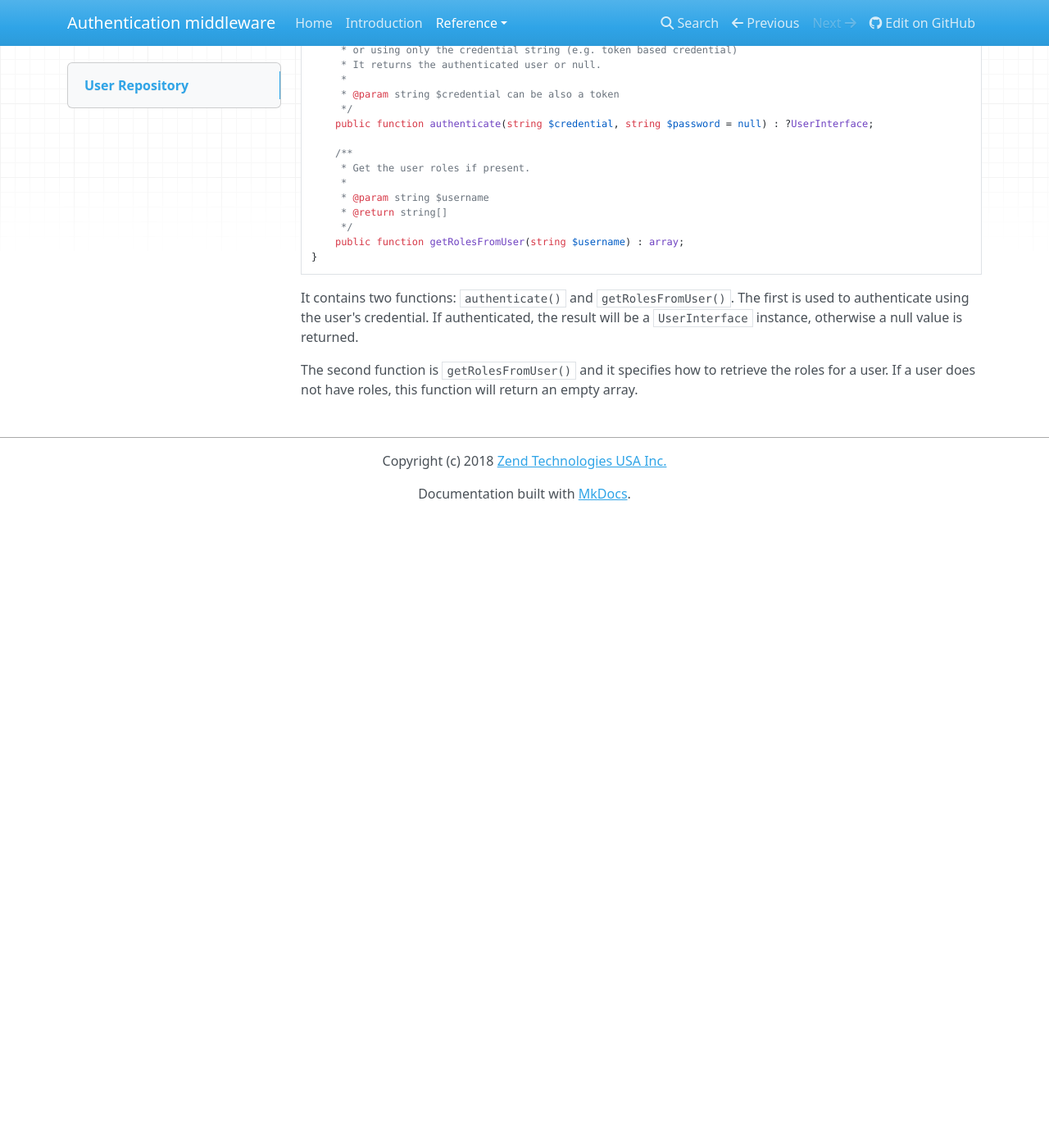
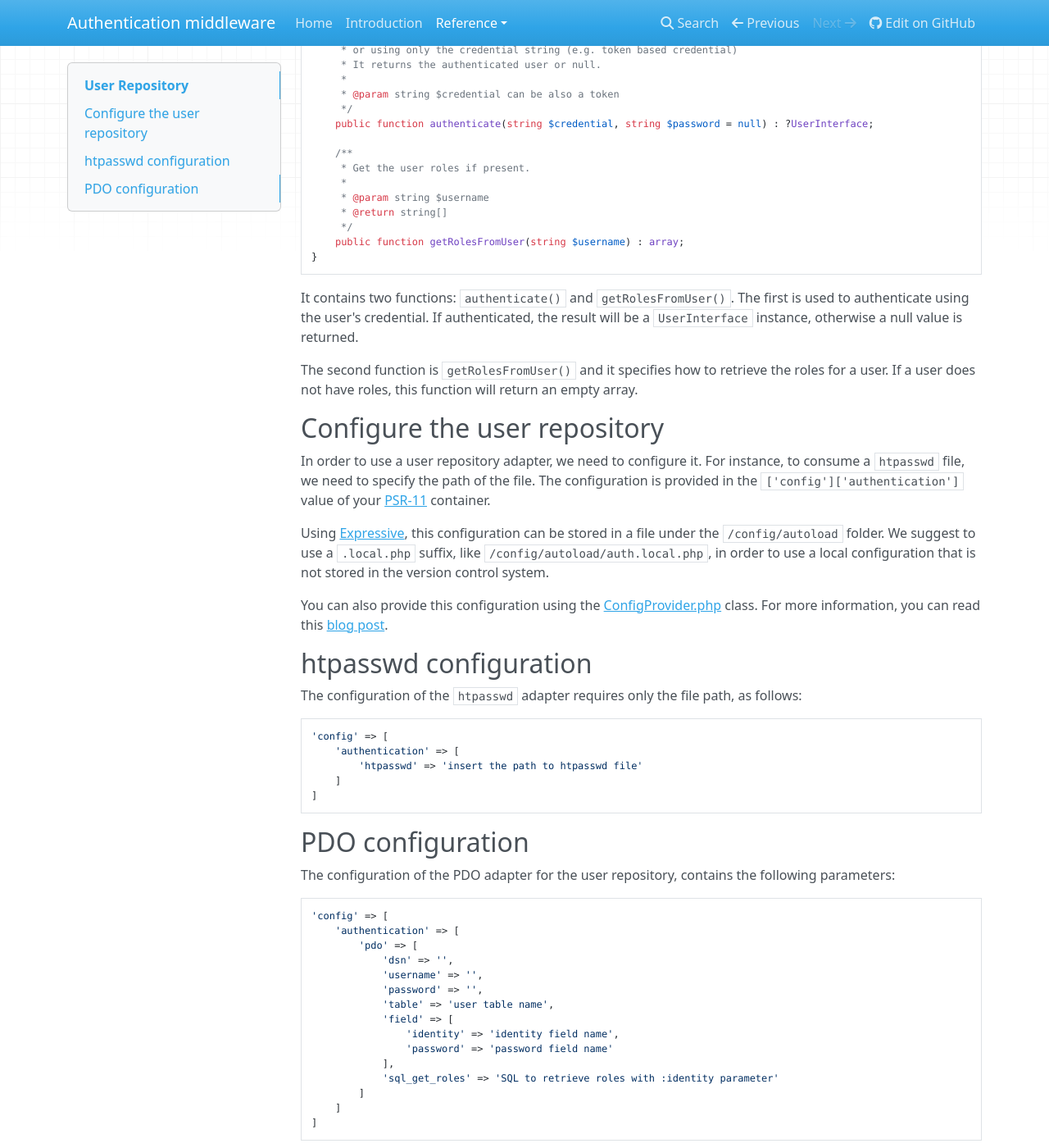
Before and after one commit to zendframework/zend-expressive-authentication, an MkDocs documentation site: the page built from docs/book/v1/user-repository.md, in a window 1280 px wide and 1400 px high, scrolled down 395 px. Shown: the whole window at 82% size. Built offline with MkDocs 1.6.1, drawn with Linux system fonts in a browser that asks for light colours; nearby versions of some CDN libraries; old or Windows-style settings are respelled for this version of MkDocs; before the commit the page ends 1025 px from its top, so only the background shows below that; some of the changed text lies outside the part shown.

Commit message:
Refactored UserInterface with identity + improved unit tests and doc

````diff
--- a/docs/book/v1/user-repository.md
+++ b/docs/book/v1/user-repository.md
@@ -42,3 +42,80 @@ result will be a `UserInterface` instance, otherwise a null value is returned.
 The second function is `getRolesFromUser()` and it specifies how to retrieve
 the roles for a user. If a user does not have roles, this function will return
 an empty array.
+
+
+## Configure the user repository
+
+In order to use a user repository adapter, we need to configure it. For instance,
+to consume a `htpasswd` file, we need to specify the path of the file.
+The configuration is provided in the `['config']['authentication']` value of
+your [PSR-11](http://www.php-fig.org/psr/psr-11/) container.
+
+Using [Expressive](https://docs.zendframework.com/zend-expressive/), this
+configuration can be stored in a file under the `/config/autoload` folder.
+We suggest to use a `.local.php` suffix, like `/config/autoload/auth.local.php`,
+in order to use a local configuration that is not stored in the version control
+system.
+
+You can also provide this configuration using the [ConfigProvider.php](https://github.com/zendframework/zend-expressive-authentication/blob/master/src/ConfigProvider.php)
+class. For more information, you can read this [blog post](https://framework.zend.com/blog/2017-04-20-config-aggregator.html).
+
+
+## htpasswd configuration
+
+The configuration of the `htpasswd` adapter requires only the file path, as
+follows:
+
+```php
+'config' => [
+    'authentication' => [
+        'htpasswd' => 'insert the path to htpasswd file'
+    ]
+]
+```
+
+## PDO configuration
+
+The configuration of the PDO adapter for the user repository, contains the
+following parameters:
+
+```php
+'config' => [
+    'authentication' => [
+        'pdo' => [
+            'dsn' => '',
+            'username' => '',
+            'password' => '',
+            'table' => 'user table name',
+            'field' => [
+                'identity' => 'identity field name',
+                'password' => 'password field name'
+            ],
+            'sql_get_roles' => 'SQL to retrieve roles with :identity parameter'
+        ]
+    ]
+]
+```
+
+The required parameters are `dsn`, `table`, `field`.
+
+The `dsn` value is the DSN connection string to be used to connect to the database.
+For instance, using a SQLite database a typically value is `sqlite:/path/to/file`.
+
+The `username` and `password` parameters are optional parameters used to connect
+to the database. Depending on the database these parameters may not be required,
+for instance using [SQLite](https://sqlite.org/).
+
+The `table` value is the name of the table containing the user credentials.
+
+The `field` parameter contains the field name of the `identity` of the user and
+the user `password.` The `identity` of the user can be a username, an email, etc.
+
+The `sql_get_roles` is an optional parameter that contains the SQL query for
+retrieving the user roles. The identity value must be specified using the
+placeholder `:identity`. For instance, if a role is stored in a user table a
+typical query is as follows:
+
+```sql
+SELECT role FROM user WHERE username = :identity
+```
````
Also changed, not shown: docs/book/v1/intro.md (+3 -3 lines), 12 other files.
